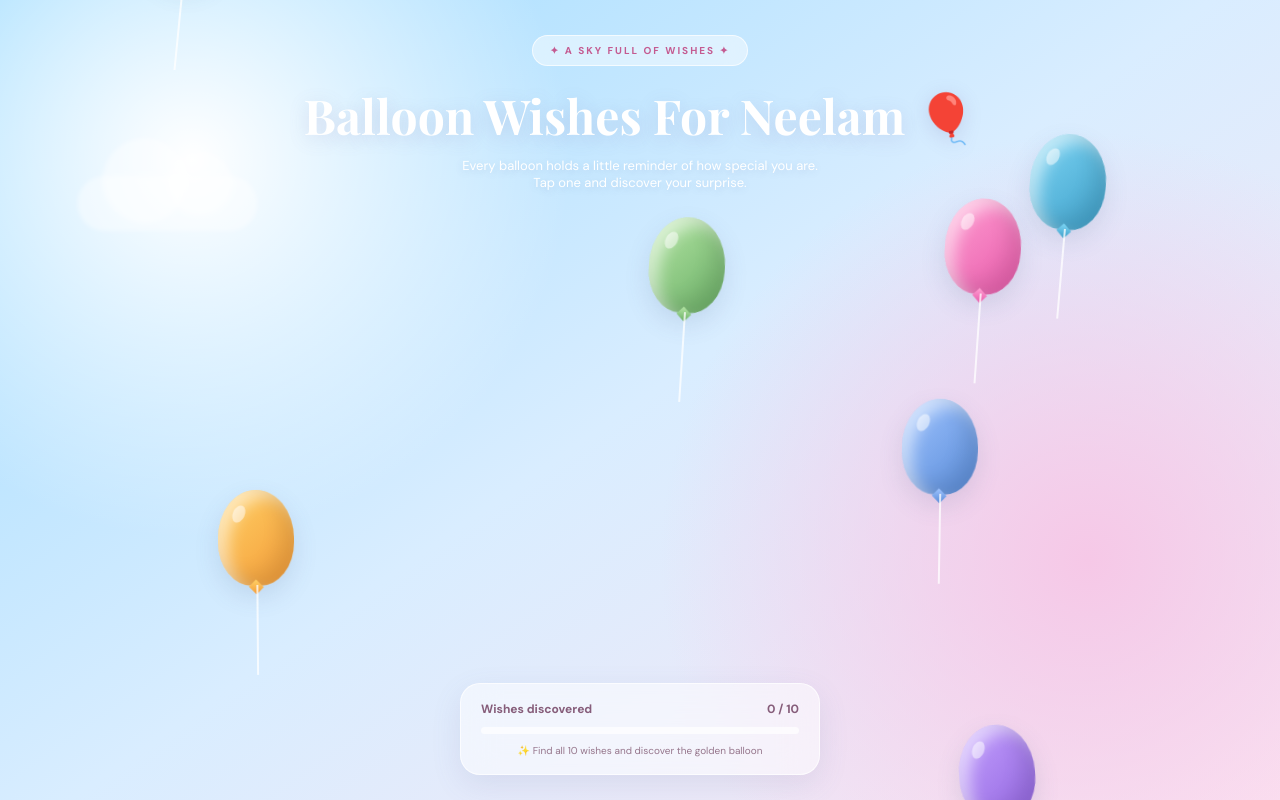
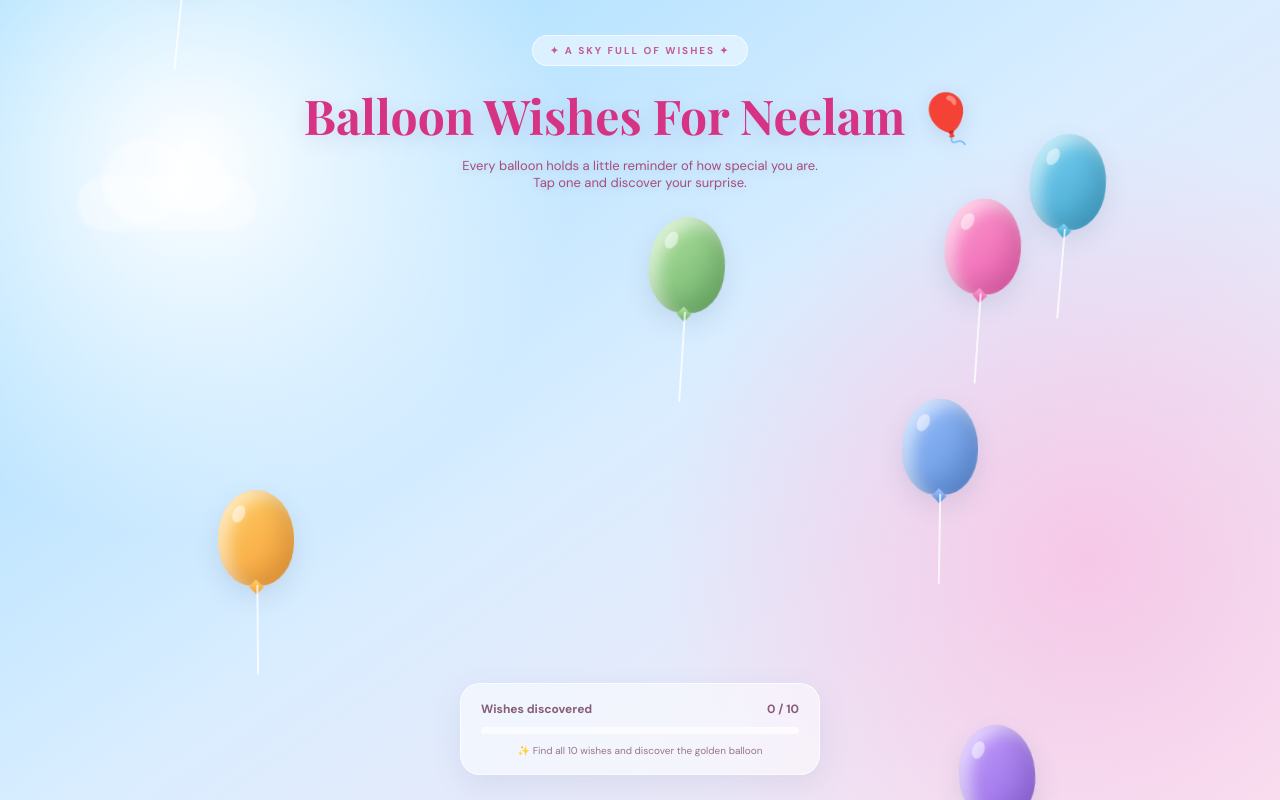
Before and after one commit to subhradip26062009/Neelam-s_Birthday_Special, a plain HTML site: page page7.html in a window 1280 px wide. Drawn offline with nearby package versions, Linux system fonts and the light colour scheme.

Commit message:
Update page7.html

```diff
--- a/page7.html
+++ b/page7.html
@@ -111,13 +111,13 @@ body {
 h1 {
     font-family: 'Playfair Display',serif;
     font-size: clamp(29px,5vw,48px);
-    color: #fff;
+    color: #d63384;
     margin-top: 17px;
     text-shadow: 0 4px 20px rgba(115,105,165,.2);
 }
 
 .subtitle {
-    color: #fff;
+    color: #a64d79;
     font-size: 13px;
     margin-top: 10px;
     text-shadow: 0 2px 8px rgba(90,100,150,.2);
```
